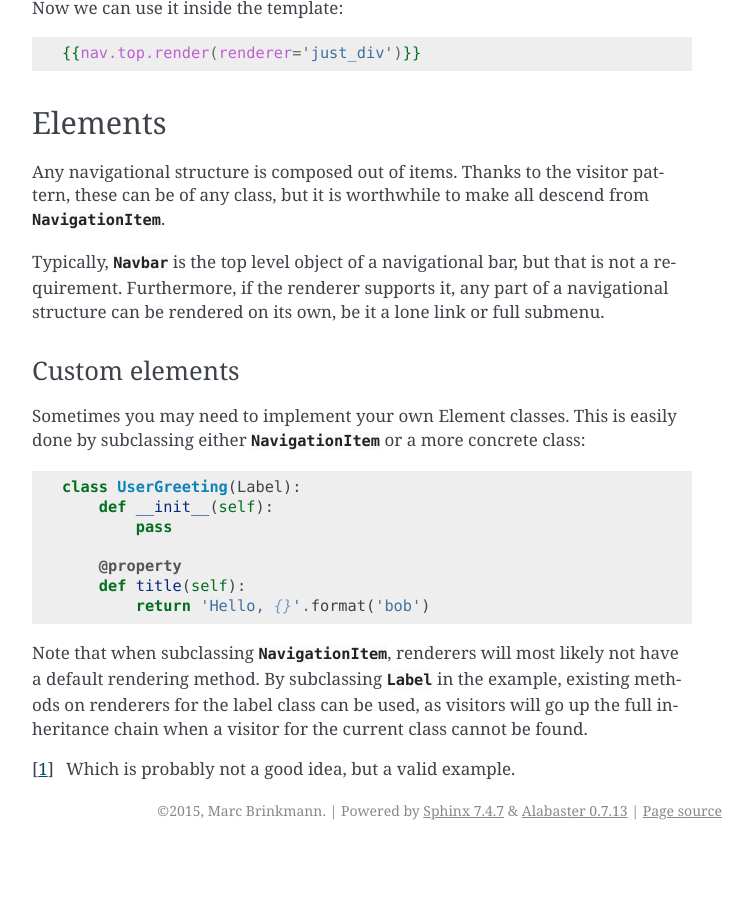
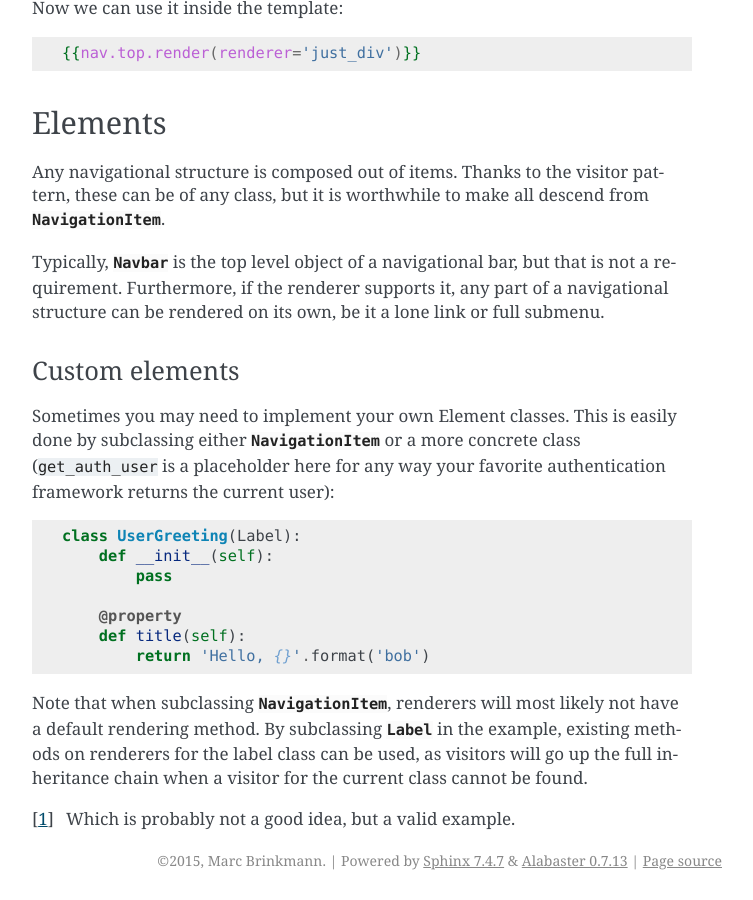
Before and after one commit to mbr/flask-nav, a Sphinx documentation site: the page built from docs/advanced-topics.rst, in a window 1280 px wide and 900 px high, scrolled down 1168 px. Shown: the whole window, without its empty margins (388-1141 px from the left). Built offline with Sphinx 7.4.7, drawn with Linux system fonts in a browser that asks for light colours; before the commit the page ends 2018 px from its top, so only the background shows below that.

Commit message:
Mention get_auth_user.

```diff
--- a/docs/advanced-topics.rst
+++ b/docs/advanced-topics.rst
@@ -82,7 +82,9 @@ Custom elements
 ~~~~~~~~~~~~~~~
 
 Sometimes you may need to implement your own Element classes. This is easily
-done by subclassing either :class:`.NavigationItem` or a more concrete class:
+done by subclassing either :class:`.NavigationItem` or a more concrete class
+(``get_auth_user`` is a placeholder here for any way your favorite
+authentication framework returns the current user):
 
 
 .. code-block:: python
```
